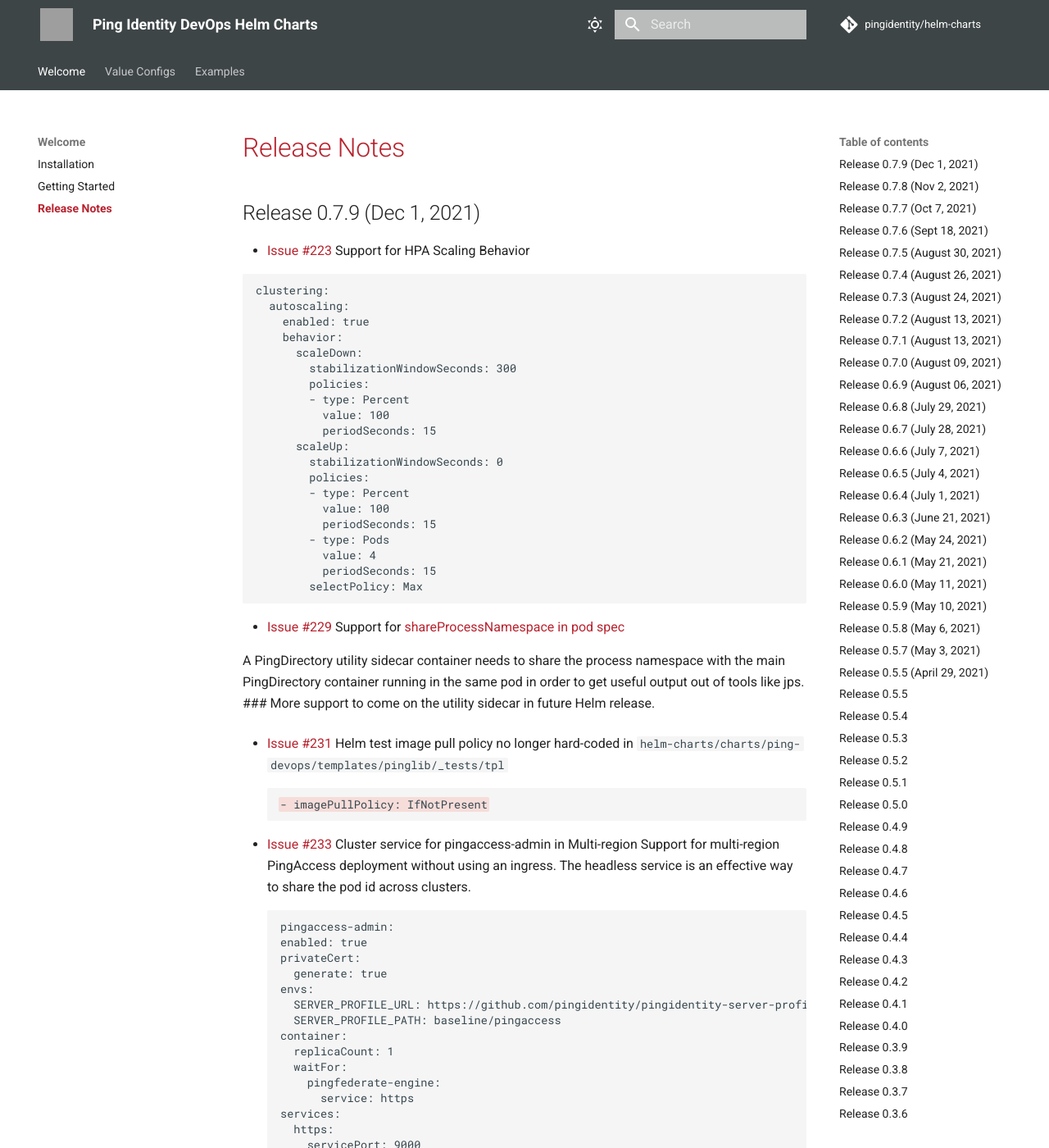
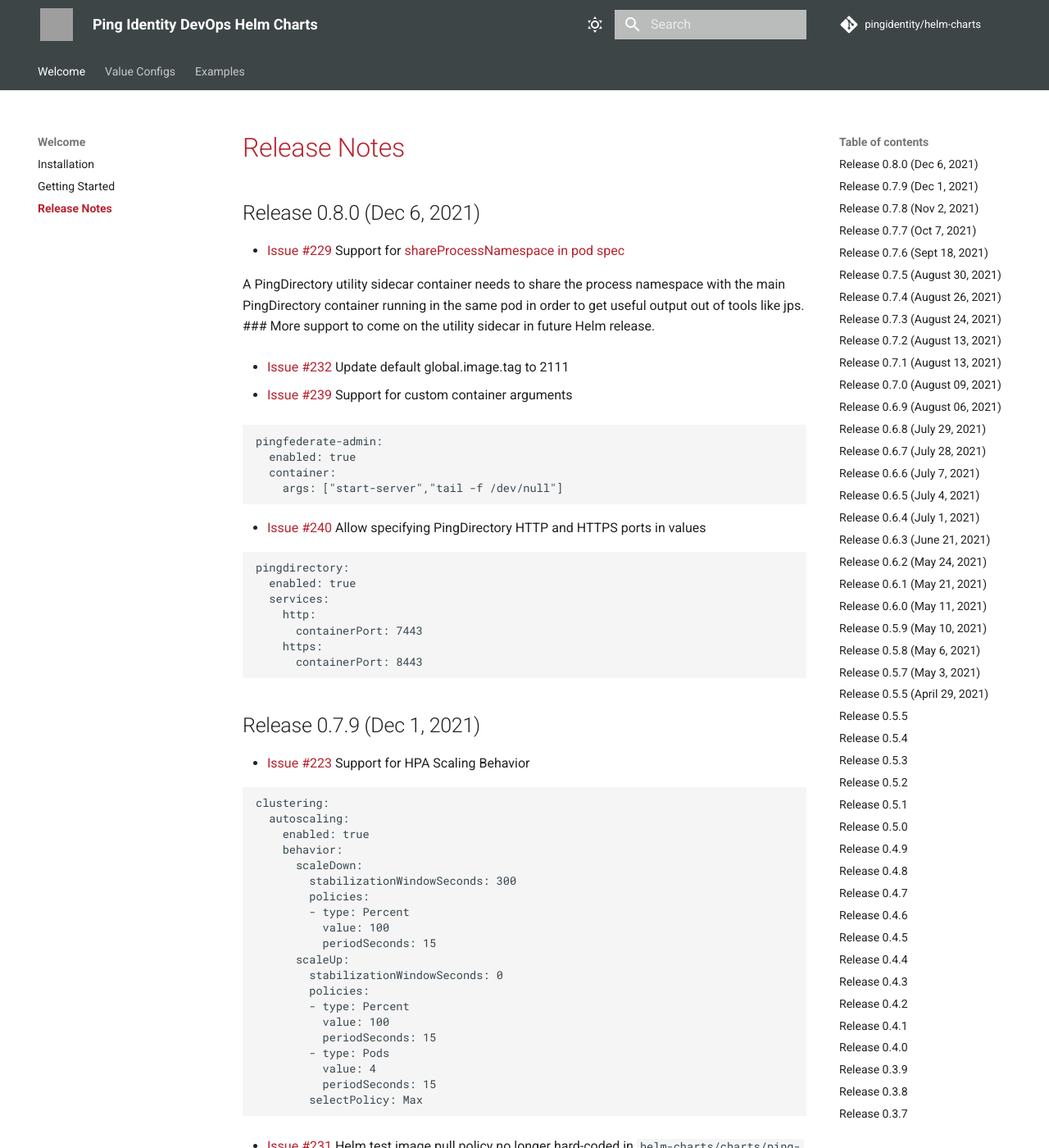
Before and after one commit to pingidentity/helm-charts, an MkDocs documentation site: the page built from docs/release-notes.md, in a window 1280 px wide and 1400 px high. Shown: the whole window at 82% size. Built offline with MkDocs 1.6.1 and Material for MkDocs 9.7.7, drawn with Linux system fonts in a browser that asks for light colours; comment, search, counter and statistics services are not loaded; grey boxes are pictures that could not be loaded.

Commit message:
Release 0.8.0 (#242)
Resolves #223, Resolves #229, Resolves #231, Resolves #233

````diff
--- a/docs/examples/pingfederate.yaml
+++ b/docs/examples/pingfederate.yaml
@@ -16,11 +16,11 @@
   envs:
     SERVER_PROFILE_URL: https://github.com/pingidentity/pingidentity-server-profiles.git
     SERVER_PROFILE_PATH: getting-started/pingfederate
-    SERVER_PROFILE_BRANCH: "2110"
+    SERVER_PROFILE_BRANCH: "2111"
 
 pingfederate-engine:
   enabled: true
   envs:
     SERVER_PROFILE_URL: https://github.com/pingidentity/pingidentity-server-profiles.git
     SERVER_PROFILE_PATH: getting-started/pingfederate
-    SERVER_PROFILE_BRANCH: "2110"
+    SERVER_PROFILE_BRANCH: "2111"
--- a/docs/examples/simple-sync.yaml
+++ b/docs/examples/simple-sync.yaml
@@ -8,14 +8,14 @@
   envs:
     SERVER_PROFILE_URL: https://github.com/pingidentity/pingidentity-server-profiles.git
     SERVER_PROFILE_PATH: baseline/pingdataconsole
-    SERVER_PROFILE_BRANCH: "2110"
+    SERVER_PROFILE_BRANCH: "2111"
 
 pingdatasync:
   enabled: true
   envs:
     SERVER_PROFILE_URL: https://github.com/pingidentity/pingidentity-server-profiles.git
     SERVER_PROFILE_PATH: simple-sync/pingdatasync
-    SERVER_PROFILE_BRANCH: "2110"
+    SERVER_PROFILE_BRANCH: "2111"
     USER_BASE_DN: o=sync
 
 pingdirectory:
@@ -23,5 +23,5 @@
   envs:
     SERVER_PROFILE_URL: https://github.com/pingidentity/pingidentity-server-profiles.git
     SERVER_PROFILE_PATH: simple-sync/pingdirectory
-    SERVER_PROFILE_BRANCH: "2110"
+    SERVER_PROFILE_BRANCH: "2111"
     USER_BASE_DN: o=sync
--- a/docs/index.yaml
+++ b/docs/index.yaml
@@ -2,7 +2,7 @@
 entries:
   ping-devops:
   - apiVersion: v2
-    appVersion: "2110"
+    appVersion: "2111"
     created: "2021-12-01T09:39:11.875998-06:00"
     description: Ping Identity helm charts - 12/01/21
     digest: 2cfd49c400e8e91d78a47cd88304351258b5d7d43d93988092e760356030f8b4
@@ -14,7 +14,7 @@
     - https://github.com/pingidentity/helm-charts/releases/download/ping-devops-0.7.9/ping-devops-0.7.9.tgz
     version: 0.7.9
   - apiVersion: v2
-    appVersion: "2110"
+    appVersion: "2111"
     created: "2021-11-02T14:45:53.785177-05:00"
     description: Ping Identity helm charts - 11/01/21
     digest: e34459be192eb7a1b896469ec773c427ff8626c0414191f3f1d4dcf62df75dbf
--- a/docs/release-notes.md
+++ b/docs/release-notes.md
@@ -1,4 +1,34 @@
 # Release Notes
+
+## Release 0.8.0 (Dec 6, 2021)
+
+* [Issue #229](https://github.com/pingidentity/helm-charts/issues/229) Support for [shareProcessNamespace in pod spec](https://kubernetes.io/docs/tasks/configure-pod-container/share-process-namespace/)
+
+  A PingDirectory utility sidecar container needs to share the process namespace with the main PingDirectory container running in the same pod in order to get useful output out of tools like jps.
+  ### More support to come on the utility sidecar in future Helm release.
+
+* [Issue #232](https://github.com/pingidentity/helm-charts/issues/232) Update default global.image.tag to 2111
+
+* [Issue #239](https://github.com/pingidentity/helm-charts/issues/239) Support for custom container arguments
+
+  ```
+  pingfederate-admin:
+    enabled: true
+    container:
+      args: ["start-server","tail -f /dev/null"]
+  ```
+
+* [Issue #240](https://github.com/pingidentity/helm-charts/issues/240) Allow specifying PingDirectory HTTP and HTTPS ports in values
+
+  ```
+  pingdirectory:
+    enabled: true
+    services:
+      http:
+        containerPort: 7443
+      https:
+        containerPort: 8443
+  ```
 
 ## Release 0.7.9 (Dec 1, 2021)
 
````
Also changed, not shown: other parts of docs/release-notes.md (+0 -5 lines), docs/examples/everything.yaml (+7 -7 lines), 4 other files.
